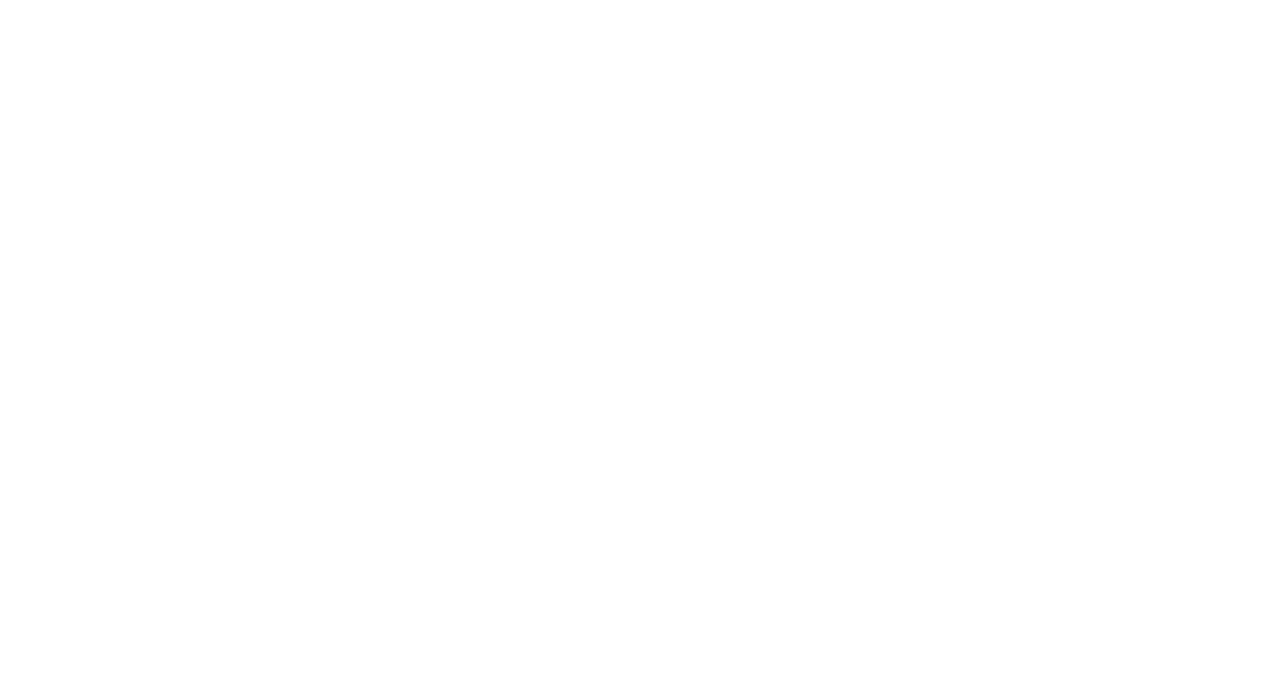
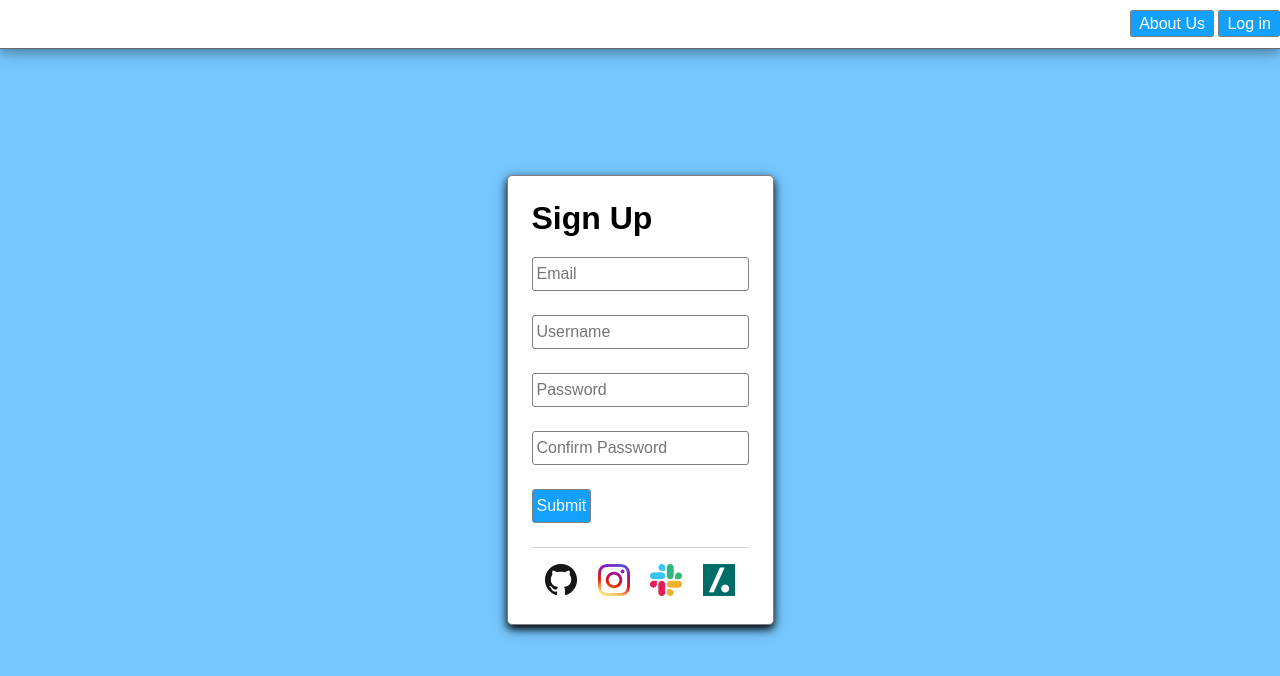
Before and after one commit to ApexHC/staticRegistryPage, a plain HTML site: page index.html in a window 1280 px wide. Drawn offline with Linux system fonts and the light colour scheme.

Commit message:
Added all file changes from the weekend - including my registry page.

```diff
--- a/index.html
+++ b/index.html
@@ -5,11 +5,42 @@
     <meta charset="UTF-8">
     <meta http-equiv="X-UA-Compatible" content="IE=edge">
     <meta name="viewport" content="width=device-width, initial-scale=1.0">
+    <link rel="sytlesheet" type="text/css" href="./main.css" />
     <title>Register Page</title>
+    <link rel="stylesheet" href="./Main.css" />
 </head>
 
 <body>
-
+    <header>
+        <a href="#">About Us</a>
+        <a href="#">Log in</a>
+    </header>
+    <div class="container">
+        <h1>Sign Up</h1>
+        <form>
+            <div>
+                <input type="email" placeholder="Email" name="email" required />
+            </div>
+            <div>
+                <input type="text" placeholder="Username" name="username" required />
+            </div>
+            <div>
+                <input type="password" placeholder="Password" name="password" required />
+            </div>
+            <div>
+                <input type="password" placeholder="Confirm Password" name="confirmPassword" required />
+            </div>
+            <div>
+                <button type="submit">Submit</button>
+            </div>
+        </form>
+        <footer>
+            <img src="./assets/github.png" alt="Git Hub Icon" height="32" width="32" />
+            <img src="./assets/instagram.png" alt="Instagram Icon" height="32" width="32" />
+            <img src="./assets/slack.png" alt="Slack Icon" height="32" width="32" />
+            <img src="./assets/slashdot.png" alt="Slashdot Icon" height="32" width="32" />
+        </footer>
+    </div>
 </body>
 
 </html>
--- /dev/null
+++ b/main.css
@@ -0,0 +1,85 @@
+body {
+    background-color: #76c8ff;
+    margin: 0;
+    font-family: sans-serif;
+    display: flex;
+    height: 100vh;
+}
+
+header {
+    background-color: white;
+    text-align: right;
+    padding: .75rem 0;
+    border-bottom: solid 1px dimgrey;
+    box-shadow: 0 4px 8px rgba(0, 0, 0, 0.2), 0 6px 20px 0 rgba(0, 0, 0, .19);
+    position: fixed;
+    top: 0;
+    left: 0;
+    width: 100vw;
+}
+
+header a {
+    color: white;
+    background-color: #13a0ff;
+    border: solid 1px gray;
+    border-radius: 3px;
+    padding: .25rem .5rem;
+    /* line height adjusts the amount of space taken up for the font */
+    line-height: 1.5rem;
+    /* This removes the underline from the a tag */
+    text-decoration: none;
+}
+
+header a:hover form button:hover {
+    background-color: #1084d1;
+    cursor: pointer;
+}
+
+.container {
+    margin: auto;
+    padding: 1.5rem;
+    background-color: white;
+    border: solid 1px gray;
+    border-radius: 5px;
+    box-shadow: 0 4px 8px rgba(0, 0, 0, 2), 0 4px 20px 0 rgba(0, 0, 0, 0.19);
+}
+
+.container>h1 {
+    margin: 0 0 .5rem;
+}
+
+form input,
+form button {
+    width: 100% min-width: 300px;
+    /*
+    Our inputs and forms have different default sizes.
+    By changing the box-sizing, we can fix this.
+    */
+    box-sizing: border-box;
+    margin: .75rem 0;
+    padding: .25rem;
+    line-height: 1.5rem;
+    font-size: 1em;
+    border: solid 1px gray;
+    border-radius: 3px;
+}
+
+form button {
+    color: white;
+    background-color: #13a0ff;
+}
+
+footer {
+    margin-top: .75rem;
+    border-top: solid 1px lightgray;
+    padding-top: 1rem;
+    text-align: center;
+}
+
+footer img {
+    margin: 0 .5rem;
+}
+
+footer img:hover {
+    cursor: pointer;
+}
```
Also changed, not shown: assets/assets.html (added), assets/github.png (added), assets/instagram.png (added), assets/slack.png (added), assets/slashdot.png (added).
